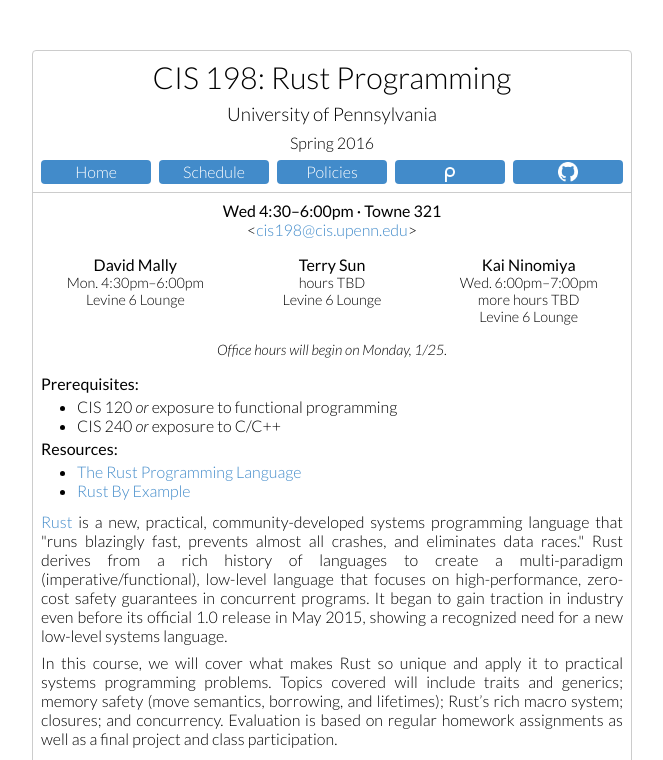
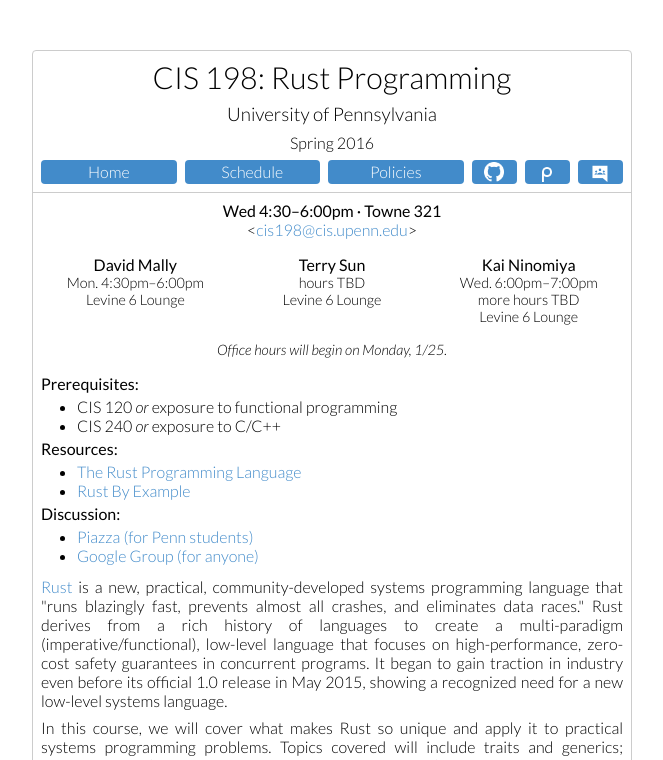
Before and after one commit to cis198-2016s/cis198-2016s.github.io, a Jekyll site: the page built from index.html, in a window 1280 px wide, cut to the strip 0-760 px from the top of the page. Shown: the whole strip, without its empty margins (308-971 px from the left). Built offline with Jekyll 4.4.1, drawn with Linux system fonts in a browser that asks for light colours.

Commit message:
Add google group to website

```diff
--- a/_includes/header.html
+++ b/_includes/header.html
@@ -12,11 +12,14 @@
     <div class="part">
       <a class="btn" href="/policies/">Policies</a>
     </div>
-    <div class="part">
-      <a class="btn" href="https://piazza.com/class/iiksjduyiy773s" title="Piazza"><img src="/img/piazza.png" alt="Piazza"></a>
+    <div class="partonethird">
+      <a class="btn" href="https://github.com/cis198-2016s" title="On GitHub"><img src="/img/github.png" alt="On GitHub"></a>
     </div>
-    <div class="part">
-      <a class="btn" href="https://github.com/cis198-2016s" title="GitHub"><img src="/img/github.png" alt="GitHub"></a>
+    <div class="partonethird">
+      <a class="btn" href="https://piazza.com/class/iiksjduyiy773s" title="Piazza (for Penn students)"><img src="/img/piazza.png" alt="Piazza (for Penn students)"></a>
+    </div>
+    <div class="partonethird">
+      <a class="btn" href="https://groups.google.com/forum/#!forum/cis198-public" title="Google Group (Public discussion)"><img src="/img/googlegroup.png" alt="Google Group (for anyone)"></a>
     </div>
   </nav>
 </header>
--- a/css/main.css
+++ b/css/main.css
@@ -64,10 +64,19 @@
 
 .part {
   display: inline-block;
-  -webkit-flex: 1 1 0;
-     -moz-flex: 1 1 0;
-      -ms-flex: 1 1 0;
-          flex: 1 1 0;
+  -webkit-flex: 12 1 0;
+     -moz-flex: 12 1 0;
+      -ms-flex: 12 1 0;
+          flex: 12 1 0;
+  padding: 4px;
+}
+
+.partonethird {
+  display: inline-block;
+  -webkit-flex: 4 1 0;
+     -moz-flex: 4 1 0;
+      -ms-flex: 4 1 0;
+          flex: 4 1 0;
   padding: 4px;
 }
 
--- a/index.html
+++ b/index.html
@@ -54,6 +54,11 @@
     <li><a href="http://doc.rust-lang.org/book/">The Rust Programming Language</a></li>
     <li><a href="http://rustbyexample.com/">Rust By Example</a></li>
   </ul>
+  <p><b>Discussion:</b></p>
+  <ul>
+    <li><a href="https://piazza.com/class/iiksjduyiy773s">Piazza (for Penn students)</a></li>
+    <li><a href="https://groups.google.com/forum/#!forum/cis198-public">Google Group (for anyone)</a></li>
+  </ul>
 </section>
 <section>
   <p><a href="http://rust-lang.org/">Rust</a>
```
Also changed, not shown: img/googlegroup.png (added).
